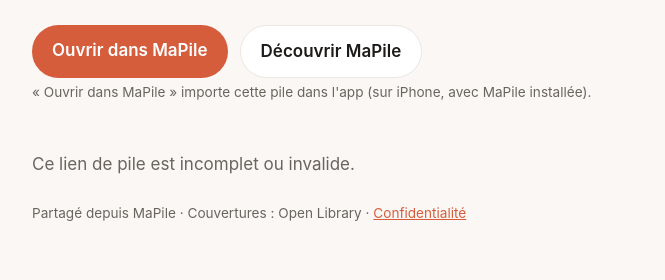
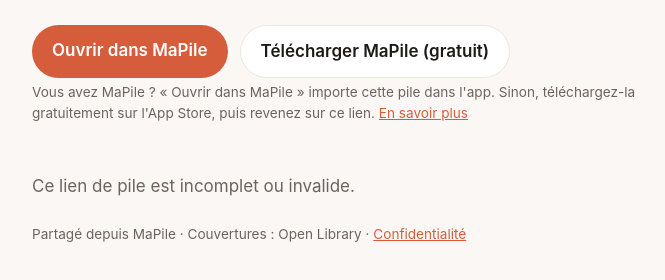
Before and after one commit to romandsl8/mapile-site, a plain HTML site: page pile.html in a window 1280 px wide. Shown: the part 110-390 px from the top of the page, without its empty margins (268-933 px from the left). Drawn offline with Linux system fonts and the light colour scheme.

Commit message:
Pile partagée : bouton et bannière App Store, repli vers l'App Store si MaPile n'est pas installée

```diff
--- a/pile.html
+++ b/pile.html
@@ -5,6 +5,8 @@
 <meta name="viewport" content="width=device-width, initial-scale=1">
 <title>Une pile MaPile</title>
 <meta name="description" content="Une pile de livres partagée depuis l'app MaPile.">
+<!-- Bannière Safari sur iPhone : « Ouvrir » si MaPile est installée, sinon « Obtenir » sur l'App Store. -->
+<meta name="apple-itunes-app" content="app-id=6835579101">
 <link rel="stylesheet" href="style.css">
 <style>
   .books { display:grid; grid-template-columns:repeat(auto-fill,minmax(130px,1fr)); gap:22px; margin:24px 0; }
@@ -27,9 +29,9 @@
 
   <div class="actions">
     <a class="btn" id="open" href="#">Ouvrir dans MaPile</a>
-    <a class="btn secondary" href="index.html">Découvrir MaPile</a>
+    <a class="btn secondary" id="store" href="https://apps.apple.com/app/id6835579101">Télécharger MaPile (gratuit)</a>
   </div>
-  <p class="sub" style="font-size:.85rem">« Ouvrir dans MaPile » importe cette pile dans l'app (sur iPhone, avec MaPile installée).</p>
+  <p class="sub" style="font-size:.85rem">Vous avez MaPile ? « Ouvrir dans MaPile » importe cette pile dans l'app. Sinon, téléchargez-la gratuitement sur l'App Store, puis revenez sur ce lien. <a href="index.html">En savoir plus</a></p>
 
   <div class="books" id="books"></div>
   <p class="sub" id="error" hidden>Ce lien de pile est incomplet ou invalide.</p>
@@ -55,7 +57,17 @@
   document.getElementById('name').textContent = data.n || 'Une pile de livres';
   var n = (data.b || []).length;
   document.getElementById('count').textContent = n + (n > 1 ? ' livres' : ' livre');
-  document.getElementById('open').href = 'mapile://pile#p=' + code;
+  var openLink = document.getElementById('open');
+  openLink.href = 'mapile://pile#p=' + code;
+  // Si MaPile n'est pas installée, l'iPhone reste sur cette page : on propose alors l'App Store.
+  openLink.addEventListener('click', function () {
+    var start = Date.now();
+    setTimeout(function () {
+      if (!document.hidden && Date.now() - start < 2500) {
+        window.location.href = document.getElementById('store').href;
+      }
+    }, 1500);
+  });
 
   var list = document.getElementById('books');
   (data.b || []).forEach(function (b) {
```
